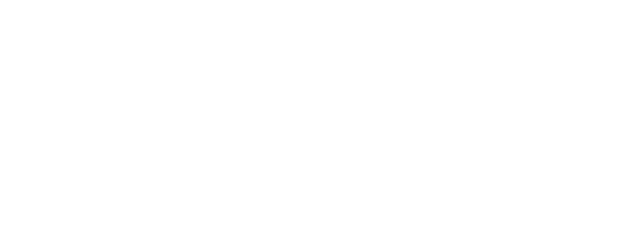
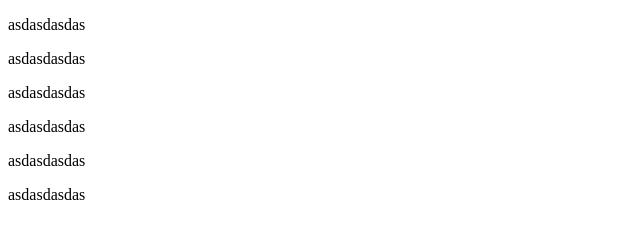
Before and after one commit to jhayrebua24/git-test-branch, a plain HTML site: page index.html in a window 1280 px wide. Shown: the whole page, without its empty margins (0-640 px from the left). Drawn offline with Linux system fonts and the light colour scheme.

Commit message:
added paragraphs

```diff
--- a/index.html
+++ b/index.html
@@ -5,5 +5,12 @@
     <meta name="viewport" content="width=device-width, initial-scale=1.0" />
     <title>Document</title>
   </head>
-  <body></body>
+  <body>
+    <p>asdasdasdas</p>
+    <p>asdasdasdas</p>
+    <p>asdasdasdas</p>
+    <p>asdasdasdas</p>
+    <p>asdasdasdas</p>
+    <p>asdasdasdas</p>
+  </body>
 </html>
```
